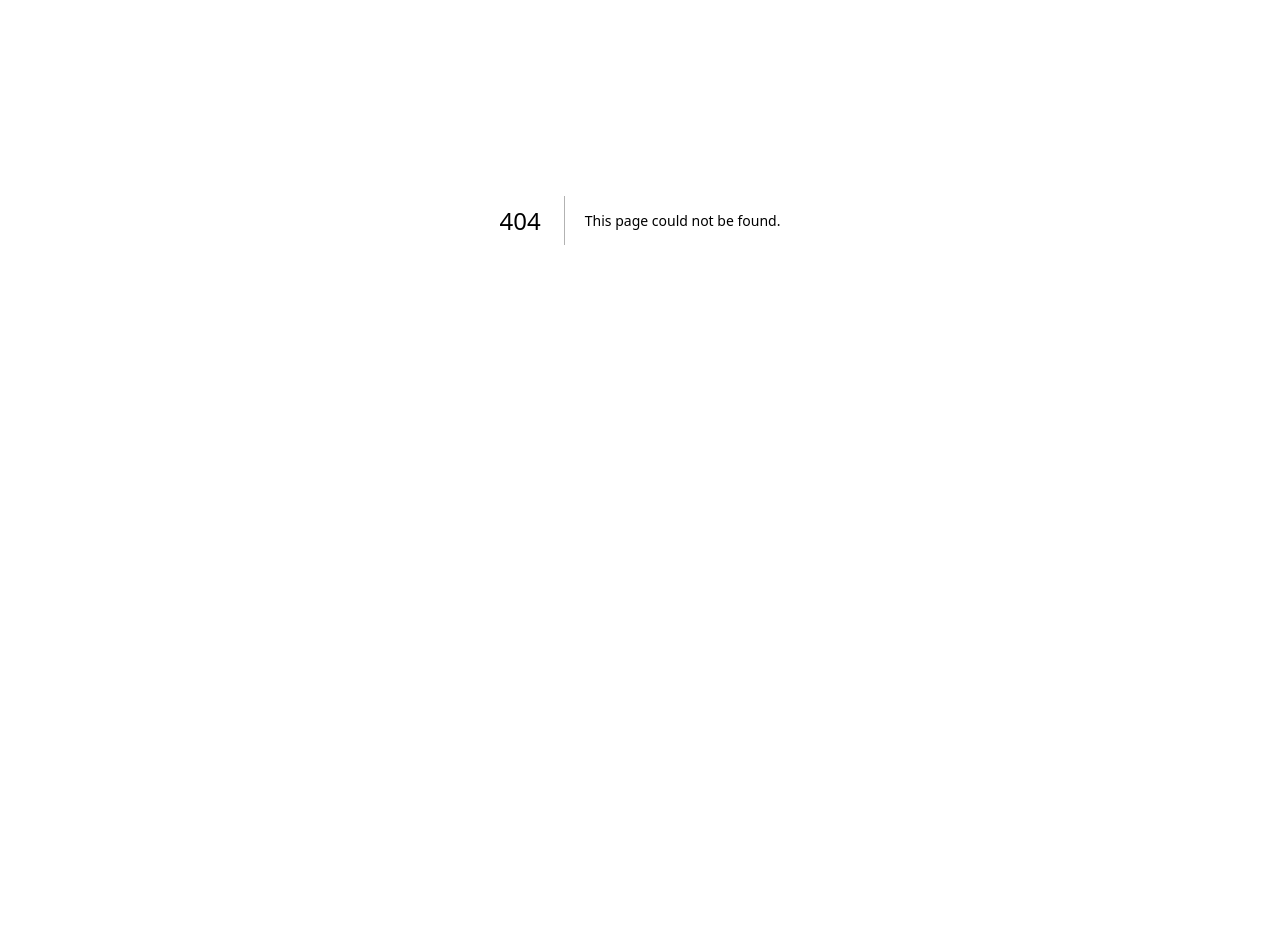
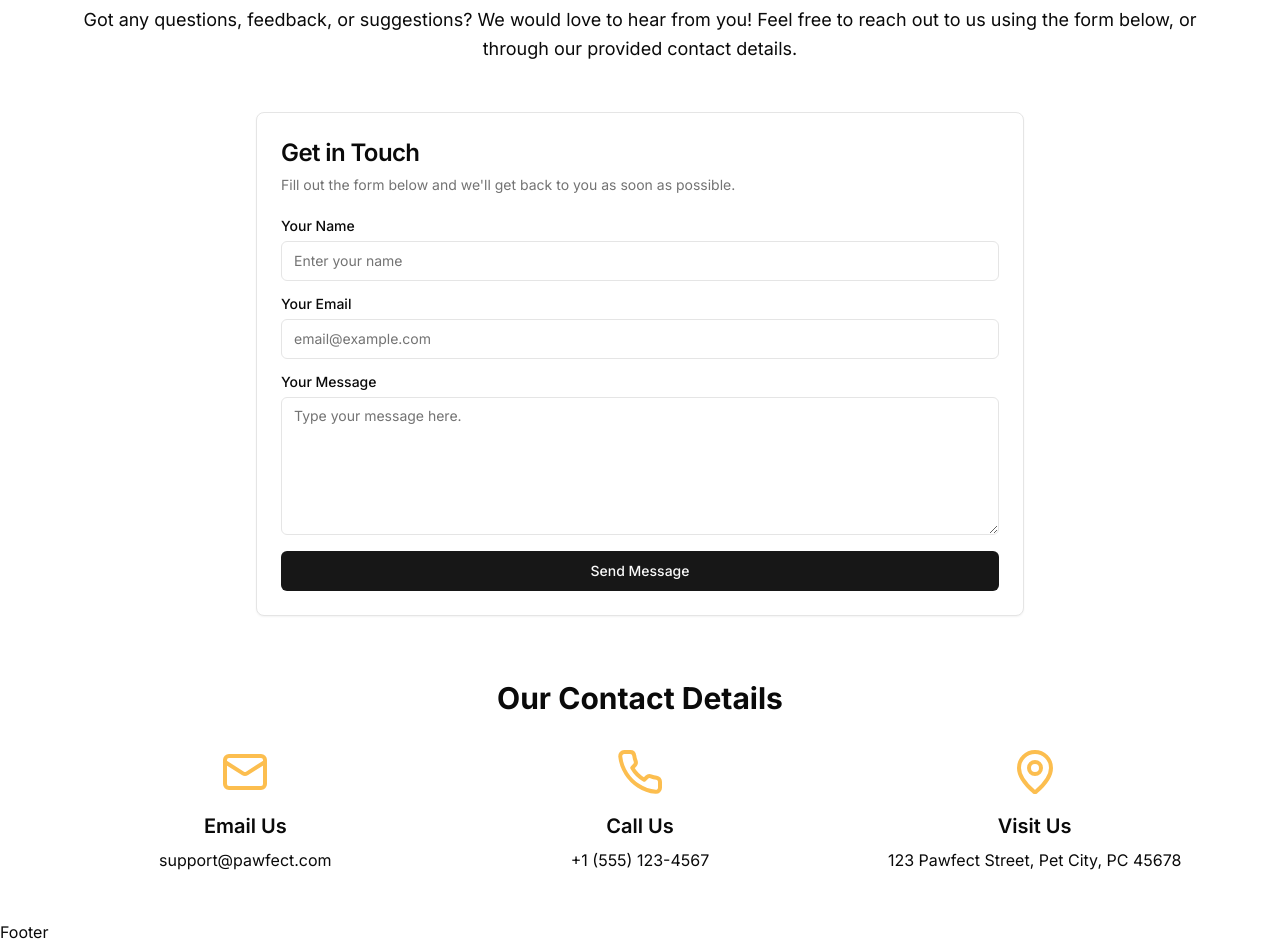
Before and after one commit to asifrkabir/batch-3-assignment-6-client-asifrkabir, a Next.js app: page /contact-us in a window 1280 px wide. Before the commit this address had no page. Shown: the part 180-1124 px from the top of the page. Before the commit the page ends 800 px from the top, so only its background shows below. Built offline with nearby package versions, Linux system fonts and the light colour scheme.

Commit message:
ContactUsPage created

```diff
--- /dev/null
+++ b/src/app/(commonLayout)/contact-us/page.tsx
@@ -0,0 +1,106 @@
+"use client";
+
+import { Mail, Phone, MapPin } from "lucide-react";
+import {
+  Card,
+  CardHeader,
+  CardTitle,
+  CardDescription,
+  CardContent,
+} from "@/components/ui/card";
+import { Input } from "@/components/ui/input";
+import { Label } from "@/components/ui/label";
+import { Button } from "@/components/ui/button";
+import { Textarea } from "@/components/ui/textarea";
+
+const ContactUsPage = () => {
+  return (
+    <div className="flex flex-col items-center justify-center min-h-screen p-6 lg:p-12 bg-default">
+      <section className="w-full max-w-6xl text-center">
+        <h1 className="text-4xl font-bold text-default mb-8">Contact Us</h1>
+        <p className="text-lg text-default leading-relaxed">
+          Got any questions, feedback, or suggestions? We would love to hear
+          from you! Feel free to reach out to us using the form below, or
+          through our provided contact details.
+        </p>
+      </section>
+
+      {/* Contact Form */}
+      <section className="w-full max-w-3xl mt-12">
+        <Card className="mx-auto">
+          <CardHeader>
+            <CardTitle className="text-2xl">Get in Touch</CardTitle>
+            <CardDescription>
+              Fill out the form below and we&apos;ll get back to you as soon as
+              possible.
+            </CardDescription>
+          </CardHeader>
+          <CardContent>
+            <form className="space-y-6">
+              <div className="grid gap-4">
+                <div className="grid gap-2">
+                  <Label htmlFor="name">Your Name</Label>
+                  <Input
+                    id="name"
+                    type="text"
+                    placeholder="Enter your name"
+                    required
+                  />
+                </div>
+
+                <div className="grid gap-2">
+                  <Label htmlFor="email">Your Email</Label>
+                  <Input
+                    id="email"
+                    type="email"
+                    placeholder="email@example.com"
+                    required
+                  />
+                </div>
+
+                <div className="grid gap-2">
+                  <Label htmlFor="message">Your Message</Label>
+                  <Textarea
+                    placeholder="Type your message here."
+                    rows={6}
+                    required
+                  />
+                </div>
+
+                <Button type="submit" className="w-full">
+                  Send Message
+                </Button>
+              </div>
+            </form>
+          </CardContent>
+        </Card>
+      </section>
+
+      {/* Contact Info Section */}
+      <section className="w-full max-w-6xl mt-16 text-center">
+        <h2 className="text-3xl font-bold text-default mb-8">
+          Our Contact Details
+        </h2>
+        <div className="grid grid-cols-1 gap-8 md:grid-cols-3 text-default">
+          <div className="flex flex-col items-center">
+            <Mail className="text-[#FCBE4F]" size={48} />
+            <h3 className="text-xl font-semibold mt-4">Email Us</h3>
+            <p className="mt-2">support@pawfect.com</p>
+          </div>
+          <div className="flex flex-col items-center">
+            <Phone className="text-[#FCBE4F]" size={48} />
+            <h3 className="text-xl font-semibold mt-4">Call Us</h3>
+            <p className="mt-2">+1 (555) 123-4567</p>
+          </div>
+          <div className="flex flex-col items-center">
+            <MapPin className="text-[#FCBE4F]" size={48} />
+            <h3 className="text-xl font-semibold mt-4">Visit Us</h3>
+            <p className="mt-2">123 Pawfect Street, Pet City, PC 45678</p>
+          </div>
+        </div>
+      </section>
+    </div>
+  );
+};
+
+export default ContactUsPage;
--- /dev/null
+++ b/src/components/ui/textarea.tsx
@@ -0,0 +1,24 @@
+import * as React from "react"
+
+import { cn } from "@/lib/utils"
+
+export interface TextareaProps
+  extends React.TextareaHTMLAttributes<HTMLTextAreaElement> {}
+
+const Textarea = React.forwardRef<HTMLTextAreaElement, TextareaProps>(
+  ({ className, ...props }, ref) => {
+    return (
+      <textarea
+        className={cn(
+          "flex min-h-[80px] w-full rounded-md border border-input bg-background px-3 py-2 text-sm ring-offset-background placeholder:text-muted-foreground focus-visible:outline-none focus-visible:ring-2 focus-visible:ring-ring focus-visible:ring-offset-2 disabled:cursor-not-allowed disabled:opacity-50",
+          className
+        )}
+        ref={ref}
+        {...props}
+      />
+    )
+  }
+)
+Textarea.displayName = "Textarea"
+
+export { Textarea }
```
